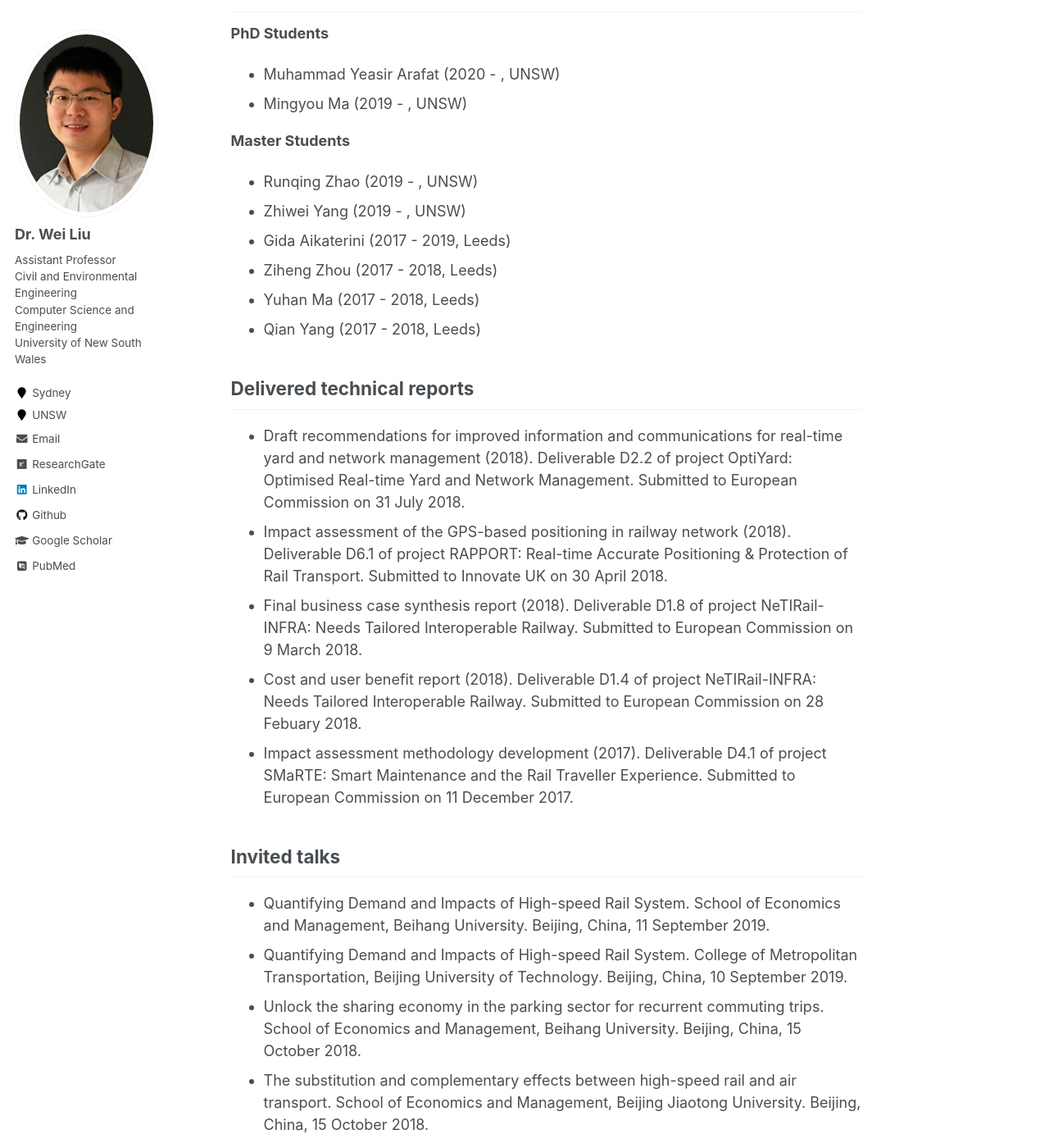
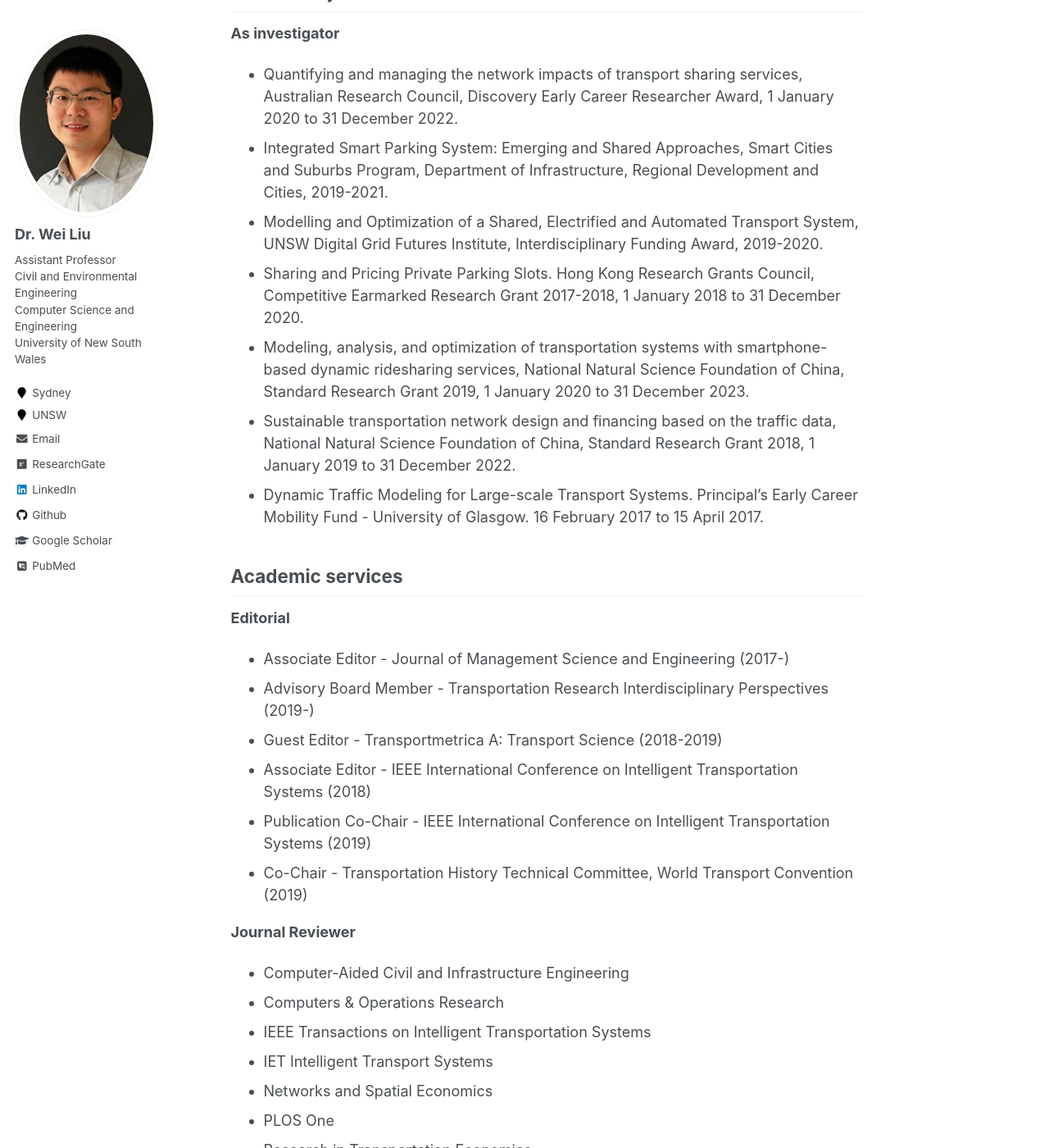
Before and after one commit to weiliu2016/weiliu2016.github.io, a Jekyll site: the page built from _pages/research.md, in a window 1280 px wide and 1400 px high, scrolled down 229 px. Shown: the whole window at 82% size. Built offline with Jekyll 4.4.1, drawn with Linux system fonts in a browser that asks for light colours; some web fonts are replaced; some of the changed text lies outside the part shown.

Commit message:
Update research.md

```diff
--- a/_pages/research.md
+++ b/_pages/research.md
@@ -4,80 +4,65 @@ permalink: /research/
 author_profile: true
 ---
 
-Research students
+Recent Projects
 -----------
-**PhD Students**
-* Muhammad Yeasir Arafat (2020 - , UNSW)
-* Mingyou Ma (2019 - , UNSW)
+**As investigator**
 
-**Master Students**
-* Runqing Zhao (2019 - , UNSW)
-* Zhiwei Yang (2019 - , UNSW)
-* Gida Aikaterini (2017 - 2019, Leeds)
-* Ziheng Zhou (2017 - 2018, Leeds)
-* Yuhan Ma (2017 - 2018, Leeds)
-* Qian Yang (2017 - 2018, Leeds)
-
-Delivered technical reports
-------------
-* Draft recommendations for improved information and communications for real-time yard and network management (2018). Deliverable D2.2 of project OptiYard: Optimised Real-time Yard and Network Management. Submitted to European Commission on 31 July 2018.
-* Impact assessment of the GPS-based positioning in railway network (2018). Deliverable D6.1 of project RAPPORT: Real-time Accurate Positioning & Protection of Rail Transport. Submitted to Innovate UK on 30 April 2018.
-* Final business case synthesis report (2018). Deliverable D1.8 of project NeTIRail-INFRA: Needs Tailored Interoperable Railway. Submitted to European Commission on 9 March 2018.
-* Cost and user benefit report (2018). Deliverable D1.4 of project NeTIRail-INFRA: Needs Tailored Interoperable Railway. Submitted to European Commission on 28 Febuary 2018.
-* Impact assessment methodology development (2017). Deliverable D4.1 of project SMaRTE: Smart Maintenance and the Rail Traveller Experience. Submitted to European Commission on 11 December 2017.
-
-Invited talks
-------------
-* Quantifying Demand and Impacts of High-speed Rail System. School of Economics and Management, Beihang University. Beijing, China, 11 September 2019.
-* Quantifying Demand and Impacts of High-speed Rail System. College of Metropolitan Transportation, Beijing University of Technology. Beijing, China, 10 September 2019.
-* Unlock the sharing economy in the parking sector for recurrent commuting trips. School of Economics and Management, Beihang University. Beijing, China, 15 October 2018.
-* The substitution and complementary effects between high-speed rail and air transport. School of Economics and Management, Beijing Jiaotong University. Beijing, China, 15 October 2018.
-* Quantifying complex interactions between high-speed rail and air transport. Sino-US Global Logistics Institute, Shanghai Jiao Tong University. Shanghai, China, 19 June 2018.
-* Multimodal transport systems – modelling, analysis and management. College of Transport & Communications, Shanghai Maritime University. Shanghai, China, 17 June 2018.
-* Impact Assessment of Condition-Based Maintenance for metro lines in Bangkok and London. Faculty of Engineering, Mahidol University. Salaya, Thailand, 26 January 2018.
-* Economic Modelling and Analysis of Transport Systems. College of Civil Engineering, Hunan University. Changsha, China, 27 December 2017.
-* Modelling and Analysis of Multimodal Transport Systems. School of Engineering, Sun-Yat Sen University. Guangzhou, China, 16 June 2017.
+* Quantifying and managing the network impacts of transport sharing services, Australian Research Council, Discovery Early Career Researcher Award, 1 January 2020 to 31 December 2022.
+* Integrated Smart Parking System: Emerging and Shared Approaches, Smart Cities and Suburbs Program, Department of Infrastructure, Regional Development and Cities, 2019-2021.
+* Modelling and Optimization of a Shared, Electrified and Automated Transport System, UNSW Digital Grid Futures Institute, Interdisciplinary Funding Award, 2019-2020.
+* Sharing and Pricing Private Parking Slots. Hong Kong Research Grants Council, Competitive Earmarked Research Grant 2017-2018, 1 January 2018 to 31 December 2020.
+* Modeling, analysis, and optimization of transportation systems with smartphone-based dynamic ridesharing services, National Natural Science Foundation of China, Standard Research Grant 2019, 1 January 2020 to 31 December 2023.
+* Sustainable transportation network design and financing based on the traffic data, National Natural Science Foundation of China, Standard Research Grant 2018, 1 January 2019 to 31 December 2022.
+* Dynamic Traffic Modeling for Large-scale Transport Systems. Principal’s Early Career Mobility Fund - University of Glasgow. 16 February 2017 to 15 April 2017.
 
 Academic services
 -------------
-**Editorial Board Member**
+**Editorial**
 
-* International Journal of Intelligent Transportation System Research
-* International Conference on Transportation and Space-time Economics (TSTE)
-
-**Guest Editor**
-
-* Special Issue of Transport on Air traffic management
-* Special Session of TSTE 2019 conference on High-speed rail and air transport
+* Associate Editor - Journal of Management Science and Engineering (2017-)
+* Advisory Board Member - Transportation Research Interdisciplinary Perspectives (2019-)
+* Guest Editor - Transportmetrica A: Transport Science (2018-2019)
+* Associate Editor - IEEE International Conference on Intelligent Transportation Systems (2018)
+* Publication Co-Chair - IEEE International Conference on Intelligent Transportation Systems (2019)
+* Co-Chair - Transportation History Technical Committee, World Transport Convention (2019)
 
 **Journal Reviewer**
 
+* Computer-Aided Civil and Infrastructure Engineering
+* Computers & Operations Research
+* IEEE Transactions on Intelligent Transportation Systems
+* IET Intelligent Transport Systems
+* Networks and Spatial Economics
+* PLOS One
+* Research in Transportation Economics
+* Transport Policy
+* Transportation
 * Transportation Science
 * Transportation Research Part A: Policy and Practice
 * Transportation Research Part B: Methodological
 * Transportation Research Part C: Emerging Technologies
+* Transportation Research Part D: Transport and Environment
 * Transportation Research Part E: Logistics and Transportation Review
+* Transportation Research Record
+* Transportation Letters
 * Transportmetrica A: Transport Science
 * Transportmetrica B: Transport Dynamics
-* Transport Policy
 * Travel Behaviour and Society
-* Networks and Spatial Economics
-* IEEE Transactions on Cybernetics
-* Transportation Research Record
+* Case Studies on Transport Policy
+* Sustainability
 * Journal of Advanced Transportation
-* Journal of Transport Economics and Policy
-* Journal of Transportation Engineering
-* Journal of Management Science and Engineering
-* Regional Science, Policy and Practice
-* Research in Transportation Economics
+* Journal of Retailing and Consumer Services
+* Journal of Transport Economics and Policy (JTEP)
+* Journal of Transportation Engineering (ASCE)
+* Journal of Transportation Safety & Security
+* Advances in Mechanical Engineering
 
-**Conference and Public Report Reviewer**
+**Scientific/Program Committee Member**
 
-* International Symposium on Transportation and Traffic Theory (ISTTT)
-* Annual Meeting of Transportation Research Board (TRB)
-* International Conference of Hong Kong Society for Transportation Studies (HKSTS)
-* International Conference on Vehicle Technology andIntelligent Transport Systems (VEHITS)
-* International Conference of Transportation Professionals (CICTP)
+* International Conference on Vehicle Technology and Intelligent Transport Systems
+* Transportation Science and Logistics Society Conference
+* European Association for Research in Transportation
+* Triennial Symposium on Transportation Analysis (TRISTAN)
 * International Conference on Transportation and Space-time Economics (TSTE)
-* IEEE International Conference on Intelligent Transportation Systems (IEEE ITSC)
-* Government Office for Science of the UK
+* mobil.TUM - International Scientific Conference on Mobility and Transport
```
